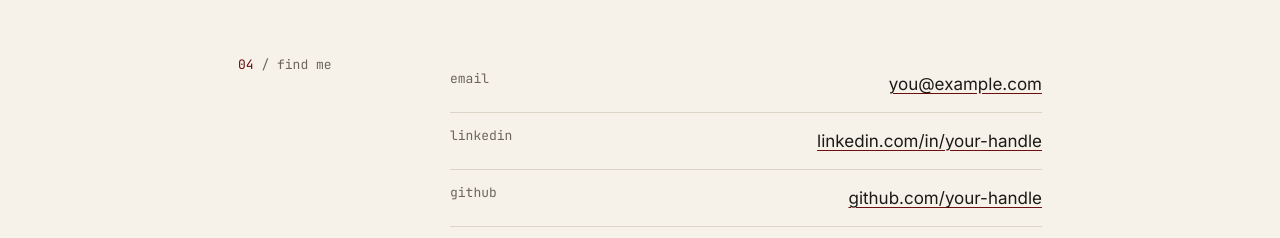
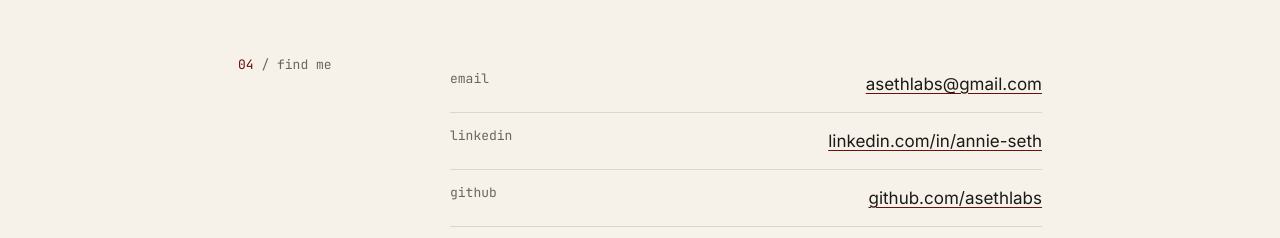
Before and after one commit to asethlabs/asethlabs.github.io, a plain HTML site: page contact.html in a window 1280 px wide. Shown: the part 358-596 px from the top of the page. Drawn offline with Linux system fonts and the light colour scheme.

Commit message:
Fill in real contact details
Co-Authored-By: Claude Opus 5.5 <noreply@anthropic.com>
Claude-Session: https://claude.ai/code/session_01GDGxoPv7kBNFysCt8PU1qm

```diff
--- a/contact.html
+++ b/contact.html
@@ -39,9 +39,9 @@
 
 
           <ul class="contact-list">
-            <li><span class="k">email</span><a href="mailto:you@example.com">you@example.com</a></li>
-            <li><span class="k">linkedin</span><a href="https://www.linkedin.com/in/your-handle">linkedin.com/in/your-handle</a></li>
-            <li><span class="k">github</span><a href="https://github.com/your-handle">github.com/your-handle</a></li>
+            <li><span class="k">email</span><a class="js-email" data-user="asethlabs" data-domain="gmail.com" href="#">asethlabs [at] gmail [dot] com</a></li>
+            <li><span class="k">linkedin</span><a href="https://www.linkedin.com/in/annie-seth" target="_blank" rel="noopener">linkedin.com/in/annie-seth</a></li>
+            <li><span class="k">github</span><a href="https://github.com/asethlabs" target="_blank" rel="noopener">github.com/asethlabs</a></li>
             <li><span class="k">location</span><span>Seattle, WA</span></li>
           </ul>
 
@@ -59,5 +59,11 @@
 </footer>
 
 <script>document.getElementById('yr').textContent = new Date().getFullYear();</script>
+<script>
+  document.querySelectorAll('.js-email').forEach(function (a) {
+    var addr = a.dataset.user + '@' + a.dataset.domain;
+    a.href = 'mailto:' + addr; a.textContent = addr;
+  });
+</script>
 </body>
 </html>
```
